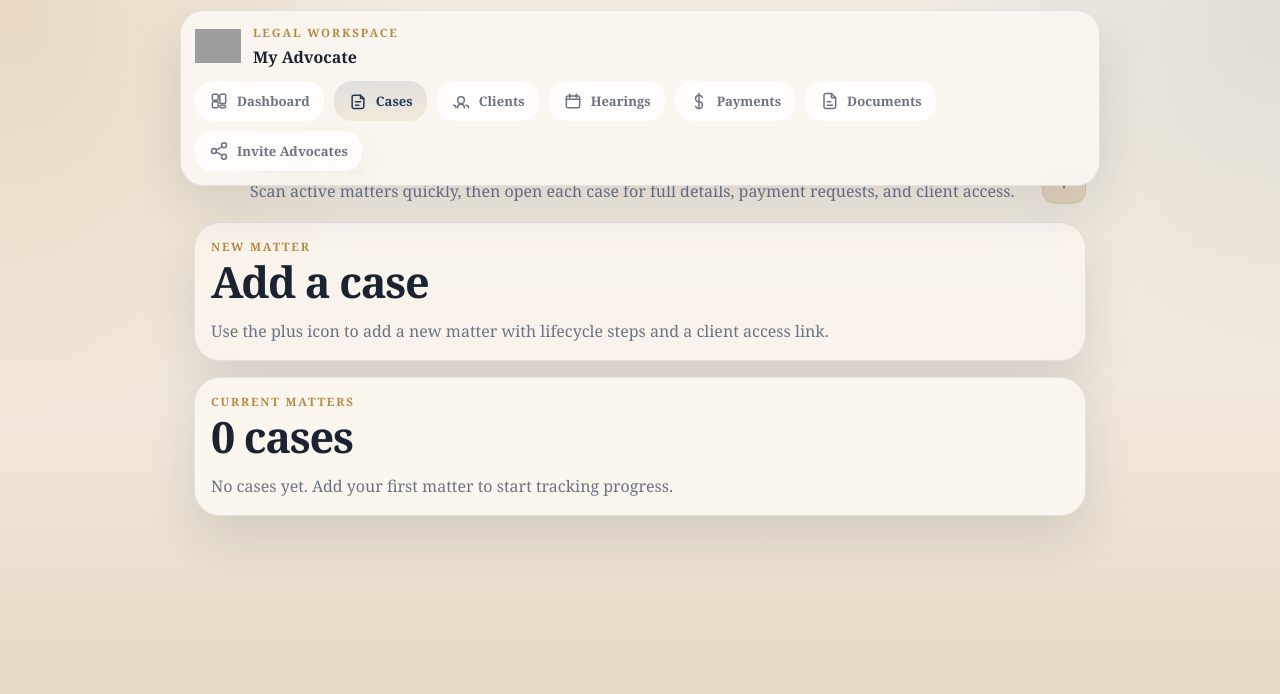
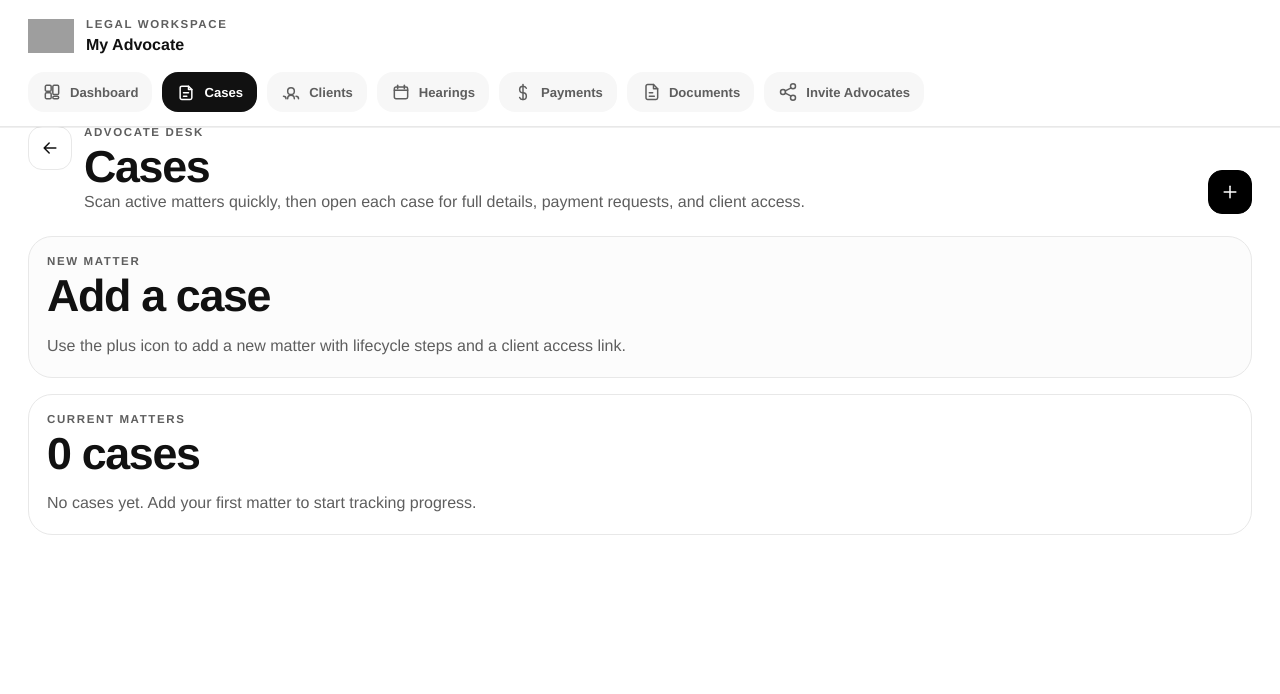
Before and after one commit to efgritesh/in-solidai-myadvocate, a React (Create React App) app: page /cases in a window 1280 px wide. Shown: the top 694 px of the page. Built offline with nearby package versions, Linux system fonts and the light colour scheme; grey boxes are pictures that could not be loaded.

Commit message:
Simplify shell styling and fixed app bar

```diff
--- a/src/App.css
+++ b/src/App.css
@@ -1,36 +1,35 @@
 :root {
-  --bg: #efe6d8;
-  --bg-strong: #e2d3bc;
-  --surface: rgba(251, 247, 240, 0.95);
-  --surface-strong: #fffdfa;
-  --surface-deep: #1c2940;
-  --text: #1a2331;
-  --muted: #6a7384;
-  --primary: #1f3a5f;
-  --primary-soft: rgba(31, 58, 95, 0.08);
-  --primary-strong: #10233d;
-  --accent: #b58a45;
-  --accent-soft: rgba(181, 138, 69, 0.14);
-  --success: #2e6b57;
-  --warning: #9c6d21;
-  --danger: #9c3e34;
-  --card-border: rgba(31, 58, 95, 0.1);
-  --line: rgba(26, 35, 49, 0.08);
-  --shadow: 0 20px 50px rgba(16, 35, 61, 0.12);
+  --bg: #ffffff;
+  --surface: #ffffff;
+  --surface-soft: #f6f6f6;
+  --surface-muted: #f2f2f2;
+  --text: #111111;
+  --muted: #5e5e5e;
+  --primary: #111111;
+  --primary-strong: #000000;
+  --accent: #111111;
+  --accent-soft: #eeeeee;
+  --success: #1f7a3d;
+  --warning: #8d5f00;
+  --danger: #c13515;
+  --card-border: #e8e8e8;
+  --line: #ededed;
+  --shadow: 0 10px 30px rgba(0, 0, 0, 0.06);
 }
 
 * {
   box-sizing: border-box;
 }
 
+html {
+  background: var(--bg);
+}
+
 body {
   margin: 0;
   color: var(--text);
-  font-family: Georgia, 'Times New Roman', serif;
-  background:
-    radial-gradient(circle at top left, rgba(181, 138, 69, 0.22), transparent 28%),
-    radial-gradient(circle at top right, rgba(31, 58, 95, 0.1), transparent 24%),
-    linear-gradient(180deg, #f6f0e5 0%, var(--bg) 58%, var(--bg-strong) 100%);
+  font-family: "Helvetica Neue", Helvetica, Arial, sans-serif;
+  background: var(--bg);
 }
 
 a {
@@ -46,16 +45,17 @@ textarea {
 
 .app-shell {
   min-height: 100vh;
+  background: var(--bg);
 }
 
 .page-frame {
-  max-width: 940px;
+  width: min(100%, 1440px);
   margin: 0 auto;
-  padding: 108px 14px 36px;
+  padding: 112px 16px 36px;
 }
 
 .page-frame--public {
-  padding-top: 42px;
+  padding-top: 40px;
 }
 
 .stack {
@@ -66,7 +66,7 @@ textarea {
 .screen-header {
   display: grid;
   gap: 12px;
-  margin-bottom: 18px;
+  margin-bottom: 22px;
 }
 
 .screen-header__content {
@@ -81,9 +81,10 @@ textarea {
 .section-heading h2,
 .auth-card h1 {
   margin: 0;
-  font-size: clamp(1.75rem, 6vw, 2.7rem);
-  line-height: 1.03;
+  font-size: clamp(1.8rem, 4vw, 2.8rem);
+  line-height: 1.02;
   letter-spacing: -0.03em;
+  font-weight: 700;
 }
 
 .screen-subtitle,
@@ -97,9 +98,9 @@ textarea {
 
 .eyebrow {
   margin: 0 0 6px;
-  color: var(--accent);
+  color: var(--muted);
   text-transform: uppercase;
-  letter-spacing: 0.16em;
+  letter-spacing: 0.14em;
   font-size: 0.72rem;
   font-weight: 700;
 }
@@ -109,32 +110,28 @@ textarea {
 .auth-card,
 .top-nav {
   border: 1px solid var(--card-border);
-  box-shadow: var(--shadow);
 }
 
 .hero-card,
 .panel,
 .auth-card {
   background: var(--surface);
-  border-radius: 26px;
-  backdrop-filter: blur(12px);
+  border-radius: 24px;
 }
 
 .hero-card {
   display: grid;
   gap: 16px;
-  padding: 22px;
-  background:
-    linear-gradient(140deg, rgba(31, 58, 95, 0.1), rgba(181, 138, 69, 0.12)),
-    var(--surface-strong);
+  padding: 24px;
+  background: linear-gradient(180deg, #ffffff, #fafafa);
 }
 
 .panel {
-  padding: 16px;
+  padding: 18px;
 }
 
 .panel--collapsed {
-  background: rgba(251, 247, 240, 0.78);
+  background: #fcfcfc;
 }
 
 .section-heading {
@@ -153,7 +150,7 @@ textarea {
 }
 
 .section-icon {
-  color: var(--accent);
+  color: var(--muted);
 }
 
 .button,
@@ -167,14 +164,13 @@ textarea {
 .button {
   width: 100%;
   border: none;
-  border-radius: 18px;
+  border-radius: 16px;
   padding: 14px 18px;
-  background: linear-gradient(180deg, var(--primary), var(--primary-strong));
-  color: #fffdfa;
+  background: var(--primary-strong);
+  color: #ffffff;
   font-size: 0.98rem;
   font-weight: 700;
   cursor: pointer;
-  box-shadow: 0 16px 32px rgba(16, 35, 61, 0.18);
 }
 
 .screen-actions .button {
@@ -182,25 +178,24 @@ textarea {
 }
 
 .button.secondary {
-  background: rgba(255, 255, 255, 0.7);
-  color: var(--primary);
-  border: 1px solid rgba(31, 58, 95, 0.12);
-  box-shadow: none;
+  background: #ffffff;
+  color: var(--text);
+  border: 1px solid var(--card-border);
   text-decoration: none;
   text-align: center;
 }
 
 .button.danger {
-  background: linear-gradient(180deg, #b34e42, var(--danger));
+  background: var(--primary-strong);
 }
 
 .ghost-button {
   width: fit-content;
-  border: 1px solid rgba(31, 58, 95, 0.12);
+  border: 1px solid var(--card-border);
   border-radius: 999px;
   padding: 10px 14px;
-  background: rgba(255, 255, 255, 0.78);
-  color: var(--primary);
+  background: #ffffff;
+  color: var(--text);
   font-weight: 700;
   cursor: pointer;
 }
@@ -218,24 +213,24 @@ textarea {
   justify-content: center;
   width: 44px;
   height: 44px;
-  border: 1px solid rgba(31, 58, 95, 0.12);
+  border: 1px solid var(--card-border);
   border-radius: 14px;
-  background: rgba(255, 255, 255, 0.82);
-  color: var(--primary);
+  background: #ffffff;
+  color: var(--text);
   text-decoration: none;
   cursor: pointer;
 }
 
 .icon-button--accent {
-  background: linear-gradient(180deg, rgba(181, 138, 69, 0.15), rgba(181, 138, 69, 0.22));
-  color: #76531d;
-  border-color: rgba(181, 138, 69, 0.22);
+  background: var(--primary-strong);
+  color: #ffffff;
+  border-color: var(--primary-strong);
 }
 
 .icon-button--danger {
   color: var(--danger);
-  border-color: rgba(156, 62, 52, 0.18);
-  background: rgba(156, 62, 52, 0.08);
+  border-color: #f0cbc3;
+  background: #fff8f7;
 }
 
 .button:hover,
@@ -276,10 +271,10 @@ textarea {
 .form-group textarea,
 .case-link-panel input {
   width: 100%;
-  border: 1px solid rgba(31, 58, 95, 0.1);
+  border: 1px solid var(--card-border);
   border-radius: 16px;
   padding: 14px 15px;
-  background: rgba(255, 255, 255, 0.9);
+  background: #ffffff;
   color: var(--text);
 }
 
@@ -301,7 +296,7 @@ textarea {
 .action-tile,
 .case-summary-card,
 .timeline-step__body {
-  background: rgba(255, 255, 255, 0.72);
+  background: var(--surface);
   border: 1px solid var(--line);
 }
 
@@ -311,7 +306,7 @@ textarea {
   justify-content: space-between;
   align-items: flex-start;
   gap: 14px;
-  padding: 14px;
+  padding: 16px;
   border-radius: 18px;
 }
 
@@ -357,7 +352,7 @@ textarea {
   min-height: 34px;
   padding: 7px 12px;
   border-radius: 999px;
-  background: rgba(16, 35, 61, 0.06);
+  background: var(--surface-muted);
   color: var(--muted);
   font-size: 0.82rem;
   font-weight: 700;
@@ -385,8 +380,8 @@ textarea {
   min-width: 78px;
   padding: 8px 11px;
   border-radius: 999px;
-  background: rgba(31, 58, 95, 0.1);
-  color: var(--primary);
+  background: #111111;
+  color: #ffffff;
   font-size: 0.8rem;
   font-weight: 700;
   text-align: center;
@@ -402,19 +397,17 @@ textarea {
 
 .stat-card,
 .action-tile {
-  padding: 16px;
+  padding: 18px;
   border-radius: 20px;
   text-decoration: none;
 }
 
 .stat-card strong {
-  font-size: 1.5rem;
+  font-size: 1.8rem;
 }
 
 .action-tile {
-  background:
-    linear-gradient(160deg, rgba(31, 58, 95, 0.08), rgba(181, 138, 69, 0.08)),
-    rgba(255, 255, 255, 0.72);
+  background: #fafafa;
 }
 
 .empty-state {
@@ -427,8 +420,8 @@ textarea {
   margin-top: 8px;
   padding: 22px 16px;
   border-radius: 20px;
-  border: 1.5px dashed rgba(181, 138, 69, 0.36);
-  background: linear-gradient(180deg, rgba(181, 138, 69, 0.06), rgba(255, 255, 255, 0.7));
+  border: 1px dashed #d8d8d8;
+  background: #fafafa;
   text-align: center;
   cursor: pointer;
 }
@@ -451,8 +444,8 @@ textarea {
   min-height: 40px;
   padding: 0 14px;
   border-radius: 999px;
-  background: var(--accent-soft);
-  color: #7a5a26;
+  background: var(--surface-muted);
+  color: var(--text);
   text-decoration: none;
   font-weight: 700;
 }
@@ -471,7 +464,7 @@ textarea {
 .lifecycle-row--card {
   padding: 14px;
   border-radius: 18px;
-  background: rgba(255, 255, 255, 0.76);
+  background: #ffffff;
   border: 1px solid var(--line);
 }
 
@@ -482,10 +475,10 @@ textarea {
 
 .lifecycle-row select {
   width: 100%;
-  border: 1px solid rgba(31, 58, 95, 0.1);
+  border: 1px solid var(--card-border);
   border-radius: 12px;
   padding: 10px 12px;
-  background: rgba(255, 255, 255, 0.92);
+  background: #ffffff;
 }
 
 .lifecycle-list {
@@ -501,22 +494,22 @@ textarea {
   border-radius: 999px;
   font-size: 0.82rem;
   font-weight: 700;
-  background: rgba(16, 35, 61, 0.06);
+  background: var(--surface-muted);
   color: var(--text);
 }
 
 .lifecycle-chip--done {
-  background: rgba(46, 107, 87, 0.14);
+  background: #eaf7ef;
   color: var(--success);
 }
 
 .lifecycle-chip--in_progress {
-  background: rgba(181, 138, 69, 0.16);
+  background: #fff4df;
   color: var(--warning);
 }
 
 .lifecycle-chip--pending {
-  background: rgba(16, 35, 61, 0.06);
+  background: var(--surface-muted);
   color: var(--muted);
 }
 
@@ -566,8 +559,8 @@ textarea {
   width: 34px;
   height: 34px;
   border-radius: 50%;
-  background: rgba(16, 35, 61, 0.08);
-  color: var(--primary);
+  background: #f1f1f1;
+  color: var(--text);
   font-size: 0.85rem;
   font-weight: 700;
 }
@@ -576,7 +569,7 @@ textarea {
   width: 2px;
   min-height: 40px;
   margin-top: 6px;
-  background: linear-gradient(180deg, rgba(181, 138, 69, 0.5), rgba(31, 58, 95, 0.18));
+  background: #dddddd;
 }
 
 .timeline-step__body {
@@ -590,26 +583,33 @@ textarea {
 }
 
 .timeline-step--done .timeline-step__dot {
-  background: rgba(46, 107, 87, 0.16);
-  color: var(--success);
+  background: #111111;
+  color: #ffffff;
 }
 
 .timeline-step--in_progress .timeline-step__dot {
-  background: rgba(181, 138, 69, 0.18);
-  color: var(--warning);
+  background: #e9e9e9;
+  color: #111111;
 }
 
 .top-nav {
   position: fixed;
-  top: 10px;
-  left: max(10px, env(safe-area-inset-left));
-  right: max(10px, env(safe-area-inset-right));
-  z-index: 30;
-  max-width: 920px;
+  top: 0;
+  left: 0;
+  right: 0;
+  z-index: 40;
+  background: rgba(255, 255, 255, 0.98);
+  border-top: none;
+  border-left: none;
+  border-right: none;
+  box-shadow: 0 1px 0 rgba(0, 0, 0, 0.06);
+  backdrop-filter: blur(12px);
+}
+
+.top-nav__inner {
+  width: min(100%, 1440px);
   margin: 0 auto;
-  border-radius: 24px;
-  background: rgba(251, 247, 240, 0.92);
-  backdrop-filter: blur(16px);
+  padding: 0 16px;
 }
 
 .top-nav__bar {
@@ -617,7 +617,8 @@ textarea {
   align-items: center;
   justify-content: space-between;
   gap: 12px;
-  padding: 12px 14px;
+  min-height: 72px;
+  padding: 12px 0;
 }
 
 .top-nav__brand {
@@ -633,7 +634,7 @@ textarea {
 
 .top-nav__menu {
   display: none;
-  padding: 0 14px 14px;
+  padding: 0 0 14px;
 }
 
 .top-nav__menu.open {
@@ -647,8 +648,8 @@ textarea {
   justify-items: center;
   gap: 8px;
   padding: 14px 10px;
-  border-radius: 18px;
-  background: rgba(255, 255, 255, 0.78);
+  border-radius: 16px;
+  background: #f7f7f7;
   color: var(--muted);
   text-decoration: none;
   font-weight: 700;
@@ -660,8 +661,9 @@ textarea {
 }
 
 .top-nav__link.active {
-  background: linear-gradient(180deg, rgba(31, 58, 95, 0.12), rgba(181, 138, 69, 0.12));
-  color: var(--primary);
+  background: #111111;
+  color: #ffffff;
+  border-color: #111111;
 }
 
 .auth-screen {
@@ -669,11 +671,13 @@ textarea {
   display: grid;
   place-items: center;
   padding: 24px 16px;
+  background: #ffffff;
 }
 
 .auth-card {
   width: min(100%, 430px);
   padding: 24px 20px;
+  box-shadow: var(--shadow);
 }
 
 .auth-card .button + .button {
@@ -689,7 +693,7 @@ textarea {
 }
 
 .text-link {
-  color: var(--primary);
+  color: var(--text);
   font-weight: 700;
 }
 
@@ -719,7 +723,8 @@ textarea {
 
 @media (min-width: 768px) {
   .page-frame {
-    padding: 114px 24px 36px;
+    width: min(100%, 1440px);
+    padding: 126px 28px 40px;
   }
 
   .page-frame--public {
@@ -757,6 +762,10 @@ textarea {
     align-items: center;
   }
 
+  .top-nav__inner {
+    padding: 0 28px;
+  }
+
   .top-nav__toggle {
     display: none;
   }
@@ -766,7 +775,7 @@ textarea {
     display: flex;
     flex-wrap: wrap;
     gap: 10px;
-    padding: 0 14px 14px;
+    padding: 0 0 14px;
   }
 
   .top-nav__link {
--- a/src/components/BottomNav.js
+++ b/src/components/BottomNav.js
@@ -43,6 +43,7 @@ const BottomNav = ({ items }) => {
 
   return (
     <nav className="top-nav" aria-label="Primary">
+      <div className="top-nav__inner">
         <div className="top-nav__bar">
           <div className="top-nav__brand">
             <img
@@ -81,6 +82,7 @@ const BottomNav = ({ items }) => {
             );
           })}
         </div>
+      </div>
     </nav>
   );
 };
```
Lines whose indentation alone changed are shown as unchanged.
